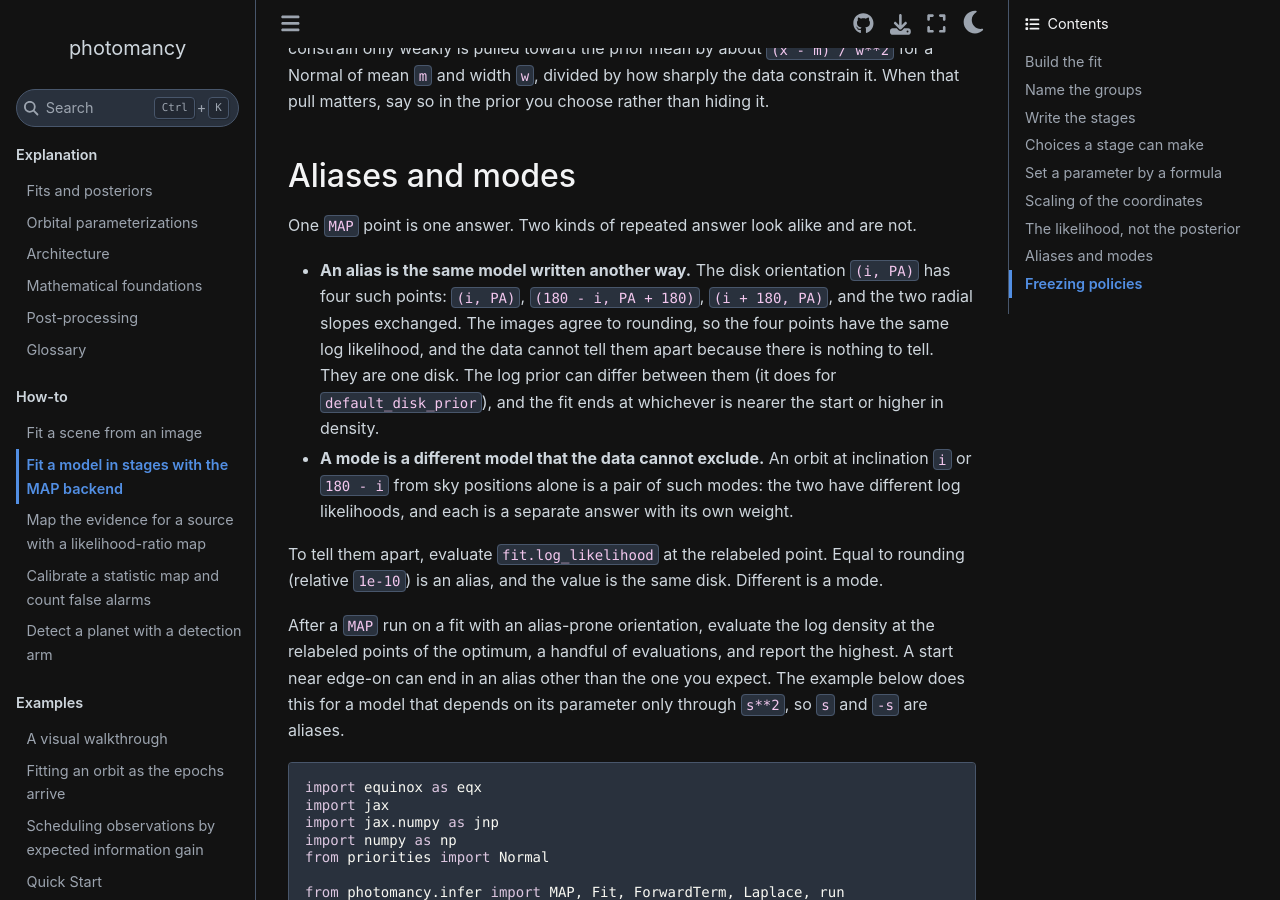
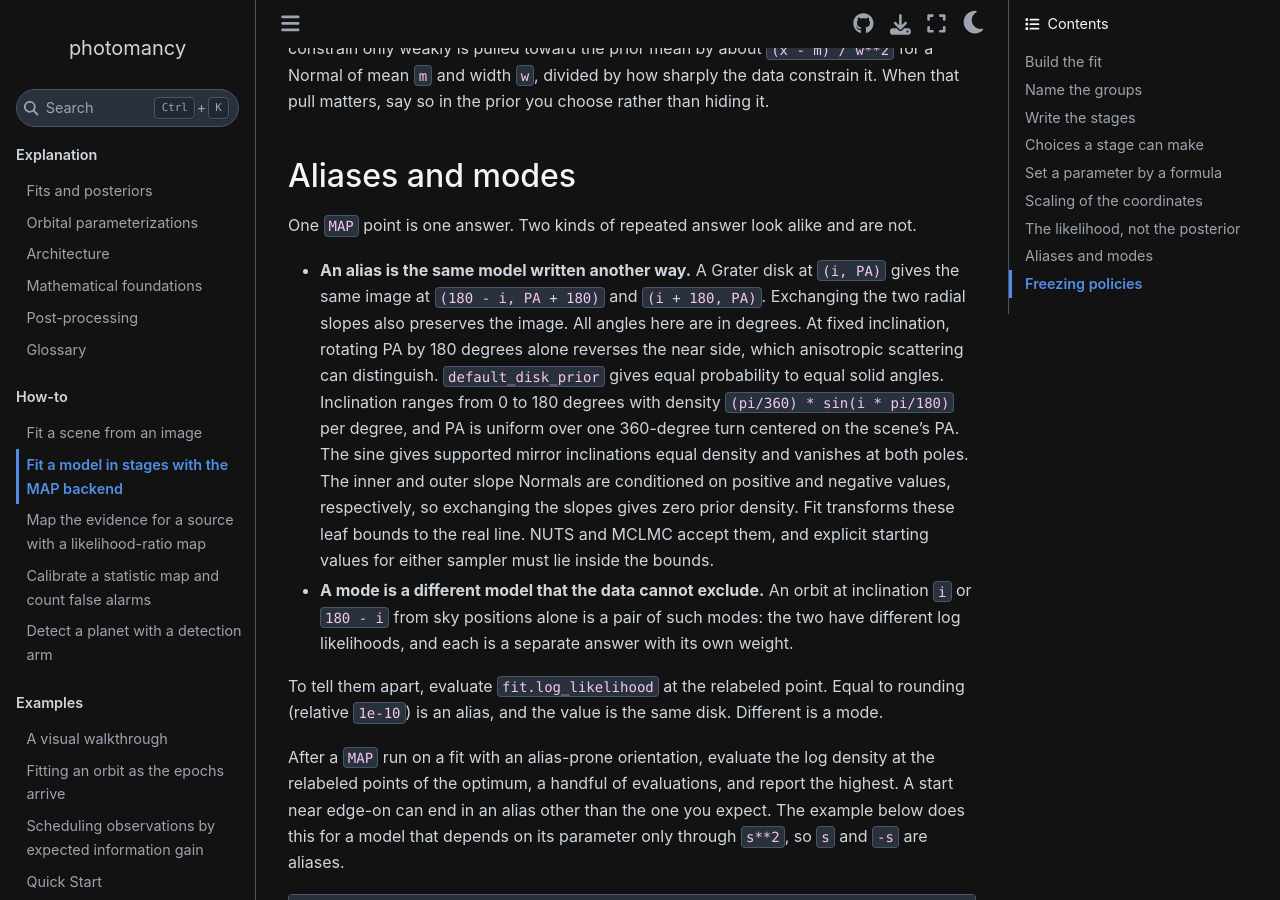
Before and after one commit to CoreySpohn/photomancy, a Sphinx documentation site: the page built from docs/how-to/staged-map-fit.md, in a window 1280 px wide and 900 px high, scrolled down 5068 px. Built offline with Sphinx 7.4.7 and the Sphinx Book theme 1.1.4, drawn with Linux system fonts in a browser that asks for light colours; pages that are not in the unit, such as notebooks, are missing from menus.

Commit message:
test(disk): golden, alias and law checks for the new default disk prior

```diff
--- a/docs/how-to/staged-map-fit.md
+++ b/docs/how-to/staged-map-fit.md
@@ -225,12 +225,19 @@ matters, say so in the prior you choose rather than hiding it.
 
 One `MAP` point is one answer. Two kinds of repeated answer look alike and are not.
 
-- **An alias is the same model written another way.** The disk orientation `(i, PA)` has four
-  such points: `(i, PA)`, `(180 - i, PA + 180)`, `(i + 180, PA)`, and the two radial slopes
-  exchanged. The images agree to rounding, so the four points have the same log likelihood,
-  and the data cannot tell them apart because there is nothing to tell. They are one disk. The
-  log prior can differ between them (it does for `default_disk_prior`), and the fit ends at
-  whichever is nearer the start or higher in density.
+- **An alias is the same model written another way.** A Grater disk at `(i, PA)` gives
+  the same image at `(180 - i, PA + 180)` and `(i + 180, PA)`. Exchanging the two radial
+  slopes also preserves the image. All angles here are in degrees. At fixed inclination,
+  rotating PA by 180 degrees alone reverses the near side, which anisotropic scattering
+  can distinguish.
+  `default_disk_prior` gives equal probability to equal solid angles. Inclination
+  ranges from 0 to 180 degrees with density `(pi/360) * sin(i * pi/180)` per degree,
+  and PA is uniform over one 360-degree turn centered on the scene's PA. The sine
+  gives supported mirror inclinations equal density and vanishes at both poles.
+  The inner and outer slope Normals are conditioned on positive and
+  negative values, respectively, so exchanging the slopes gives zero prior density.
+  Fit transforms these leaf bounds to the real line. NUTS and MCLMC accept them, and
+  explicit starting values for either sampler must lie inside the bounds.
 - **A mode is a different model that the data cannot exclude.** An orbit at inclination `i` or
   `180 - i` from sky positions alone is a pair of such modes: the two have different log
   likelihoods, and each is a separate answer with its own weight.
```
Also changed, not shown: 2 other files.
